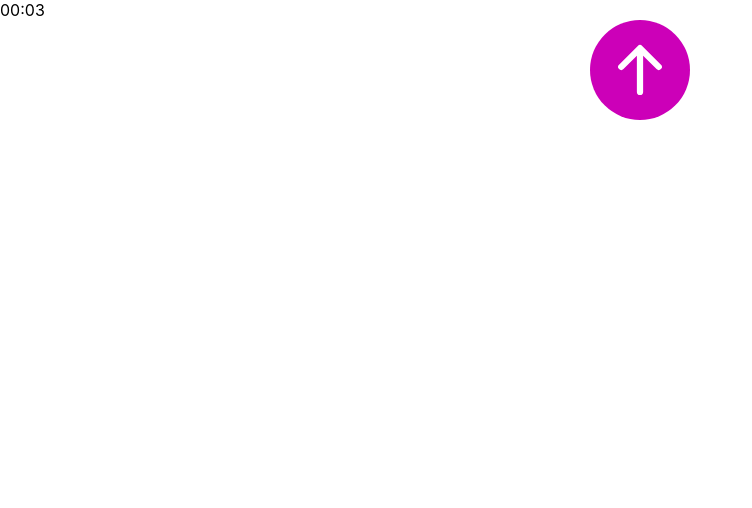
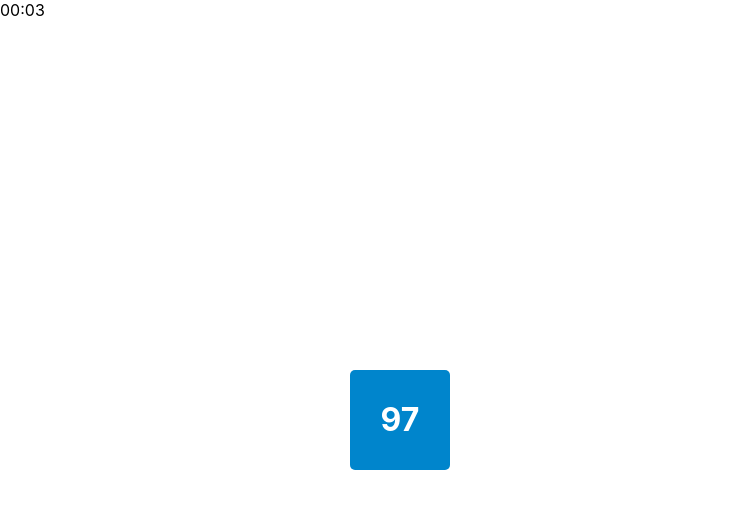
Before and after one commit to OmidRasouli/mini-games, a Next.js app: page / in a window 1280 px wide. Shown: the top 508 px of the page, without its empty margins (0-752 px from the left). Built offline with nearby package versions, Linux system fonts and the light colour scheme.

Commit message:
Move Playground and add style

```diff
--- /dev/null
+++ b/src/components/Playground/playground.module.scss
@@ -0,0 +1,4 @@
+.playground {
+  width: 100%;
+  height: 100%;
+}
--- /dev/null
+++ b/src/components/Playground/playground.tsx
@@ -0,0 +1,28 @@
+import Timer from "../Timer/Timer";
+import HighOrLow from "../Games/HighOrLow/HighOrLow";
+import FlickMaster from "../Games/FlickMaster/FlickMaster";
+import FollowTheLeader from "../Games/FollowTheLeader/FollowTheLeader";
+import UnfollowTheLeader from "../Games/UnfollowTheLeader/UnfollowTheLeader";
+import style from "./playground.module.scss";
+
+import {
+  ConditionalGameRender,
+  Condition,
+} from "../ConditionalRender/ConditionalGameRender";
+
+export function PlayGround() {
+  const time = new Date();
+  time.setSeconds(time.getSeconds() + 10);
+
+  return (
+    <div className={style.playground}>
+      <Timer expiryTimestamp={time} />
+      <ConditionalGameRender game="HighOrLow">
+        <Condition game={HighOrLow} count={60} />
+        <Condition game={FlickMaster} count={60} />
+        <Condition game={FollowTheLeader} count={60} />
+        <Condition game={UnfollowTheLeader} count={60} />
+      </ConditionalGameRender>
+    </div>
+  );
+}
--- a/src/pages/index.tsx
+++ b/src/pages/index.tsx
@@ -1,5 +1,5 @@
 import Head from "next/head";
-import { PlayGround } from "./playground";
+import { PlayGround } from "../components/Playground/playground";
 
 function Home() {
   return (
--- a/src/pages/playground.tsx
+++ /dev/null
@@ -1,27 +0,0 @@
-import Timer from "../components/Timer/Timer";
-import HighOrLow from "../components/Games/HighOrLow/HighOrLow";
-import FlickMaster from "../components/Games/FlickMaster/FlickMaster";
-import FollowTheLeader from "../components/Games/FollowTheLeader/FollowTheLeader";
-import UnfollowTheLeader from "../components/Games/UnfollowTheLeader/UnfollowTheLeader";
-
-import {
-  ConditionalGameRender,
-  Condition,
-} from "../components/ConditionalRender/ConditionalGameRender";
-
-export function PlayGround() {
-  const time = new Date();
-  time.setSeconds(time.getSeconds() + 10);
-
-  return (
-    <div>
-      <Timer expiryTimestamp={time} />
-      <ConditionalGameRender game="FlickMaster">
-        <Condition game={HighOrLow} count={60} />
-        <Condition game={FlickMaster} count={60} />
-        <Condition game={FollowTheLeader} count={60} />
-        <Condition game={UnfollowTheLeader} count={60} />
-      </ConditionalGameRender>
-    </div>
-  );
-}
```
